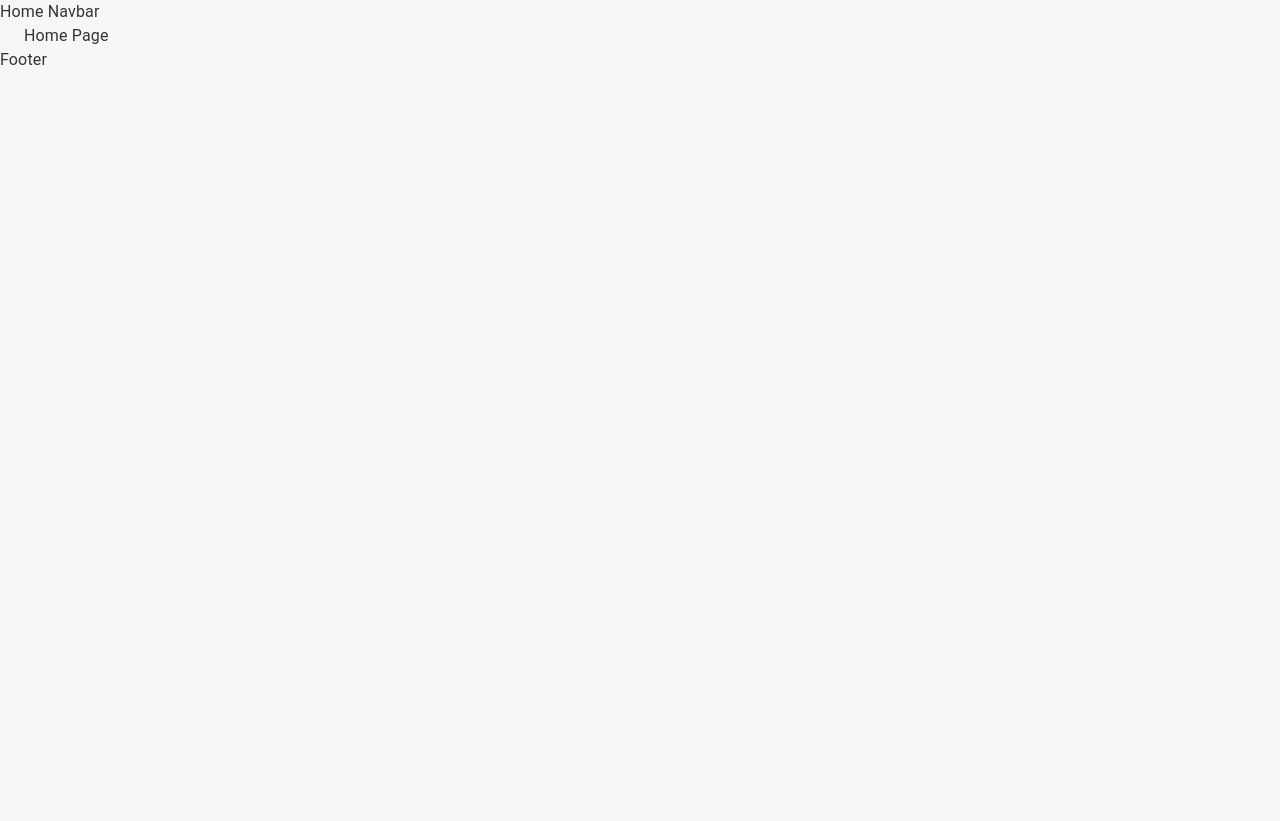
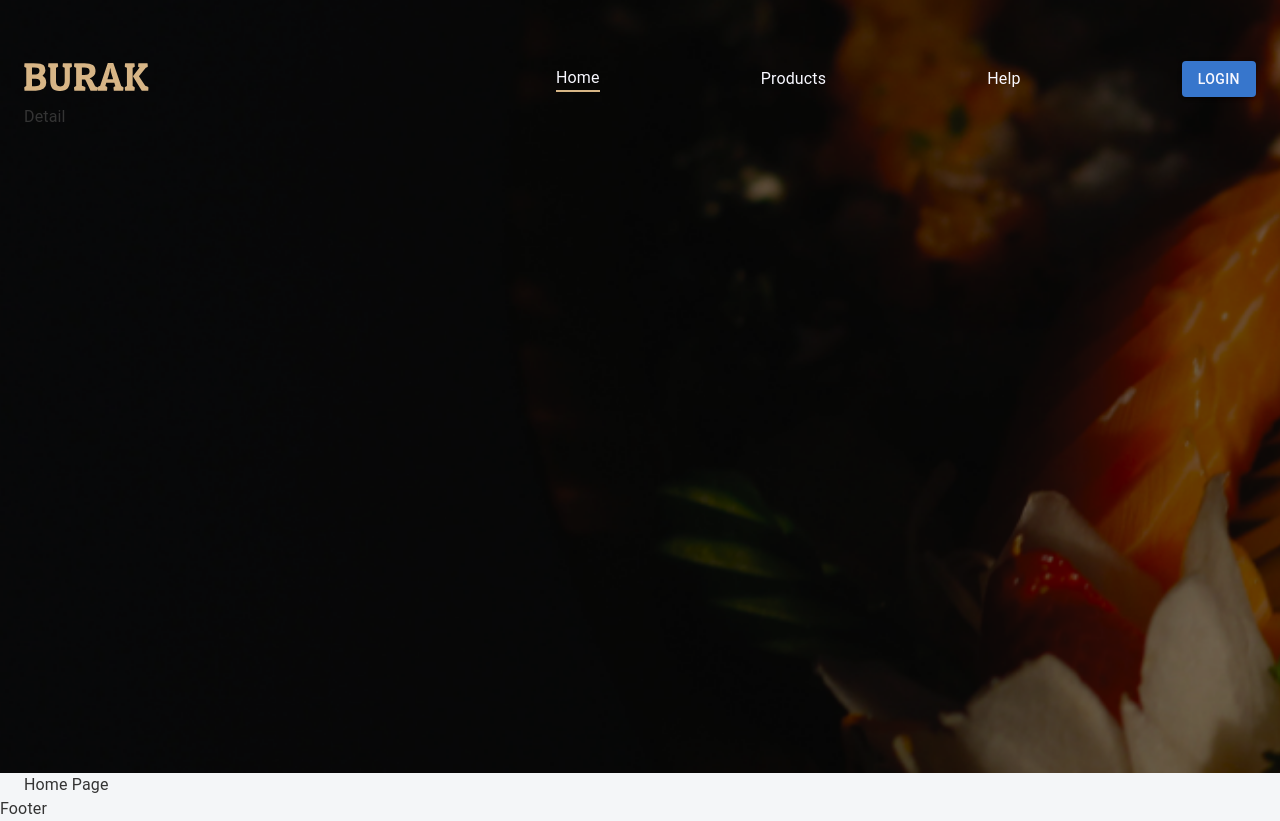
Before and after one commit to studiousdoston/burak-react, a React (Create React App) app: page / in a window 1280 px wide. Before the commit the page ends 800 px from the top, so only its background shows below. Built offline with nearby package versions, Linux system fonts and the light colour scheme.

Commit message:
feat:develop header and footer part one

```diff
--- a/package.json
+++ b/package.json
@@ -3,9 +3,9 @@
   "version": "0.1.0",
   "private": true,
   "dependencies": {
-    "@emotion/react": "^11.14.0",
-    "@emotion/styled": "^11.14.1",
-    "@mui/material": "^9.1.2",
+    "@emotion/react": "^11.11.0",
+    "@emotion/styled": "^11.11.0",
+    "@mui/material": "^5.15.0",
     "@reduxjs/toolkit": "^1.8.1",
     "@testing-library/jest-dom": "^4.2.4",
     "@testing-library/react": "^9.5.0",
--- a/src/app/App.tsx
+++ b/src/app/App.tsx
@@ -1,5 +1,4 @@
 import React from "react";
-import "../css/app.css";
 import { Container, Stack, Typography, Box, Button } from "@mui/material";
 import { Link, Route, Switch, useLocation } from "react-router-dom";
 import { HomePage } from "./screens/homePage";
@@ -9,6 +8,9 @@
 import { HomeNavbar } from "./components/headers/HomeNavbar";
 import { OtherNavbar } from "./components/headers/OtherNavbar";
 import { Footer } from "./components/footer";
+import "../css/app.css";
+import "../css/navbar.css";
+import { HelpPage } from "./screens/helpPage";
 
 function App() {
   const location = useLocation();
@@ -26,6 +28,9 @@
         <Route path="/member-page">
           <UserPage />
         </Route>
+        <Route path="/help">
+          <HelpPage />
+        </Route>
         <Route path="/">
           <HomePage />
         </Route>
--- a/src/app/components/headers/HomeNavbar.tsx
+++ b/src/app/components/headers/HomeNavbar.tsx
@@ -1,3 +1,82 @@
+import { Box, Button, Container, Stack } from "@mui/material";
+import { NavLink } from "react-router-dom";
+
 export function HomeNavbar() {
-  return <div>Home Navbar</div>;
+  const authMember = null;
+  return (
+    <main className="home-navbar">
+      <Container sx={{ mt: "55px", height: "642px" }}>
+        <Stack
+          sx={{
+            height: "50px",
+            justifyContent: "space-between",
+            alignItems: "center",
+          }}
+          direction={"row"}
+        >
+          <Box>
+            <NavLink to={"/"}>
+              <img
+                style={{ width: "125px", height: "30px" }}
+                src="/icons/burak.svg"
+                alt="logo"
+              />
+            </NavLink>
+          </Box>
+          <Stack
+            direction={"row"}
+            sx={{
+              justifyContent: "space-between",
+              minWidth: "700px",
+              alignItems: "center",
+            }}
+          >
+            <Box className={"hover-line"}>
+              <NavLink to={"/"} activeClassName="underline">
+                Home
+              </NavLink>
+            </Box>
+            <Box className={"hover-line"}>
+              <NavLink to={"/products"} activeClassName="underline">
+                Products
+              </NavLink>
+            </Box>
+            {authMember ? (
+              <Box className={"hover-line"}>
+                <NavLink to={"/orders"} activeClassName="underline">
+                  Orders
+                </NavLink>
+              </Box>
+            ) : null}
+            {authMember ? (
+              <Box className={"hover-line"}>
+                <NavLink to={"/member-page"} activeClassName="underline">
+                  My Page
+                </NavLink>
+              </Box>
+            ) : null}
+            <Box className={"hover-line"}>
+              <NavLink to={"/help"} activeClassName="underline">
+                Help
+              </NavLink>
+            </Box>
+            {/* BASKET*/}
+            {!authMember ? (
+              <Box className={"hover-line"}>
+                <Button
+                  variant="contained"
+                  style={{ background: "#3776cc", color: " #f8f8ff" }}
+                >
+                  Login
+                </Button>
+              </Box>
+            ) : (
+              <img alt="img" />
+            )}
+          </Stack>
+        </Stack>
+        <Stack>Detail</Stack>
+      </Container>
+    </main>
+  );
 }
--- /dev/null
+++ b/src/css/navbar.css
@@ -0,0 +1,34 @@
+.home-navbar {
+  width: 100%;
+  height: 773px;
+  display: flex;
+  background: url("/public/img/banner.webp");
+  background-size: cover;
+}
+
+.home-navbar a {
+  text-decoration: none;
+}
+.home-navbar .hover-line a {
+  color: #f8f8ff;
+}
+
+.home-navbar .underline {
+  display: block;
+  content: "";
+  border-bottom: solid 2px #d7b686;
+}
+
+.home-navbar .hover-line::after {
+  display: block;
+  content: "";
+  border-bottom: solid 2px #d7b686;
+  transform: scaleX(0);
+  transition: transform 250ms ease-in-out;
+}
+.home-navbar .hover-line:hover::after {
+  transform: scaleX(1);
+}
+.home-navbar div.hover-line::after {
+  transform-origin: 0% 50%;
+}
```
Also changed, not shown: 1 other file (tests, documents, lock files or other folders).
